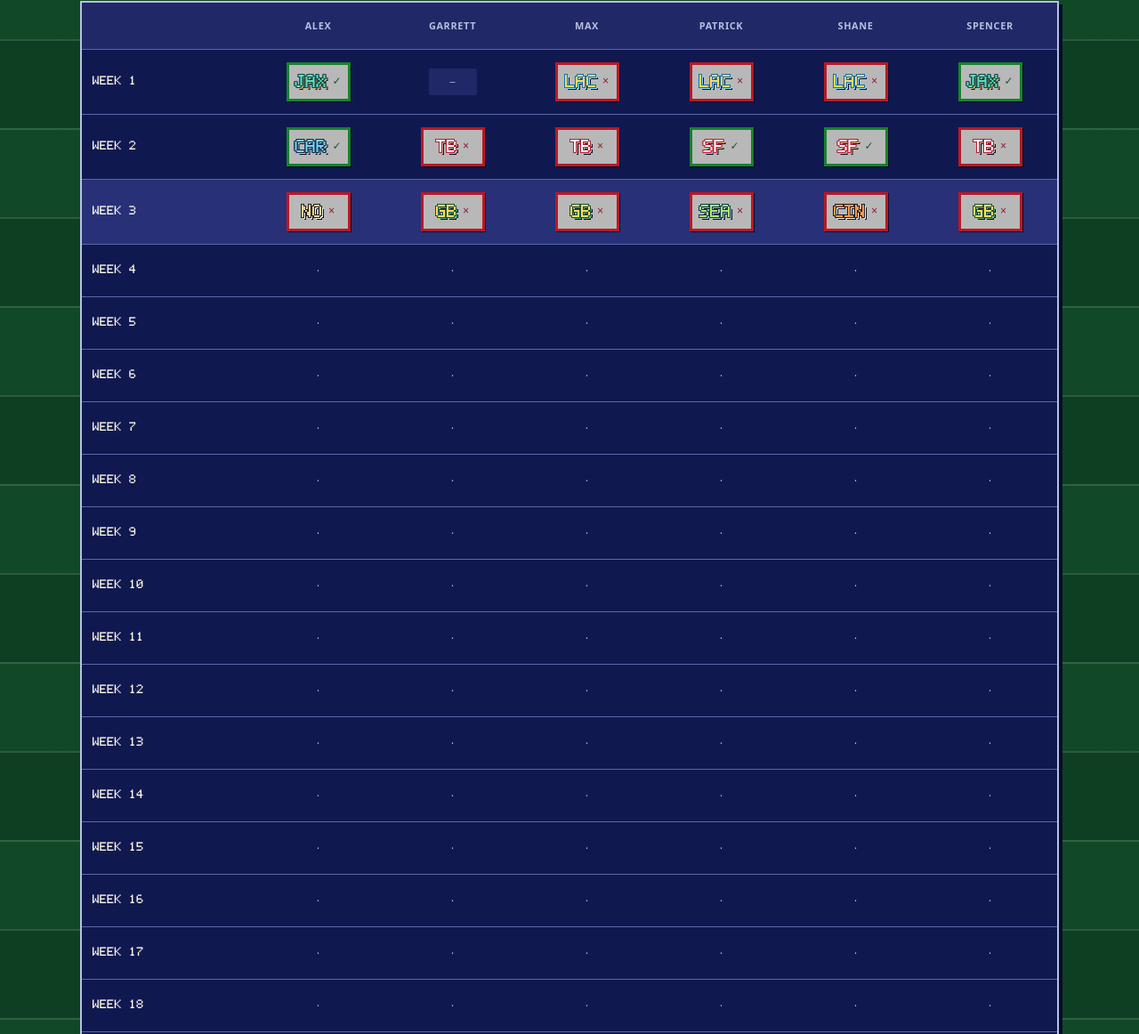
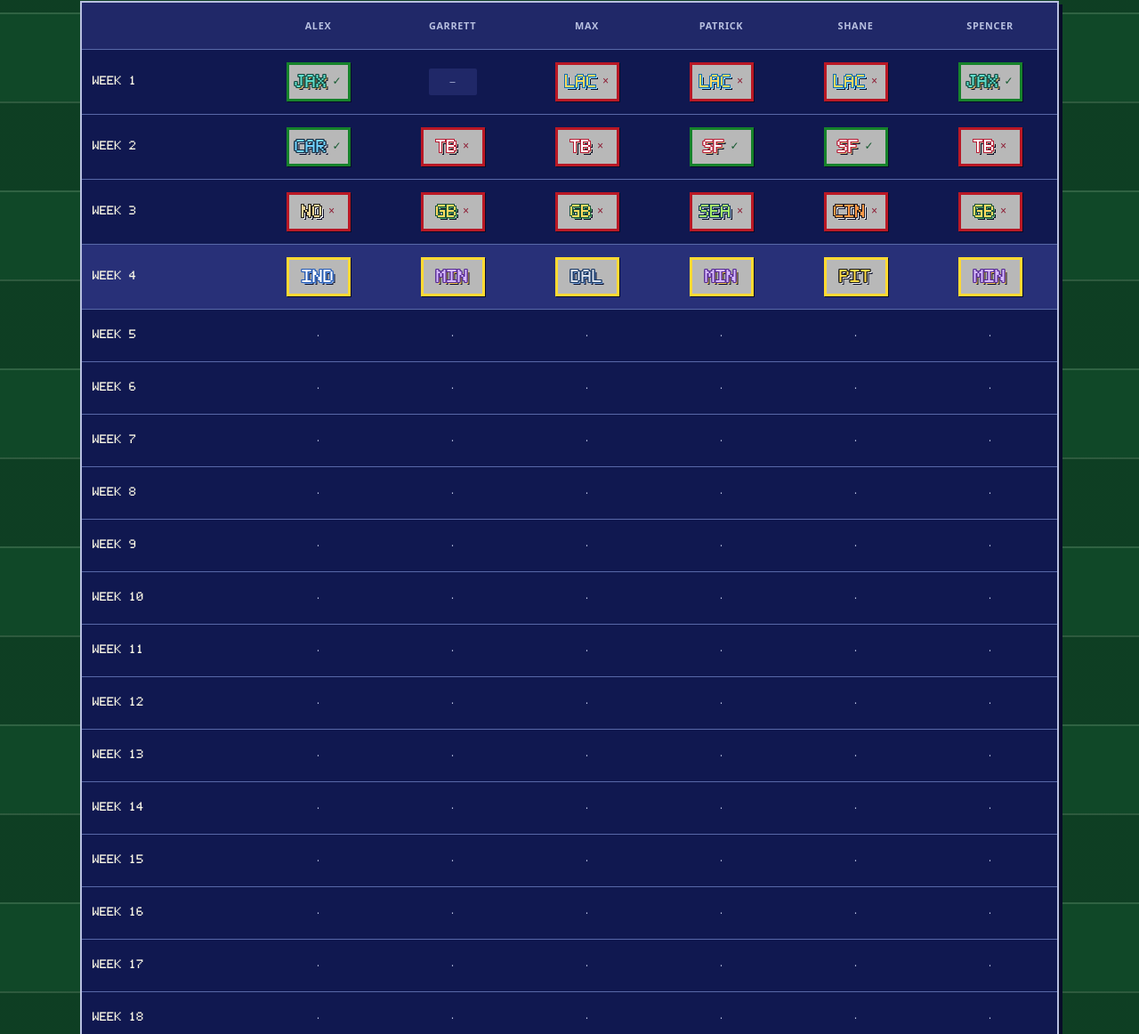
Before and after one commit to gidler/garrettidler_webpage, a plain HTML site: page nfl-quick-pick/index.html in a window 1280 px wide. Shown: the part 652-1814 px from the top of the page at 89% size. Drawn offline with Linux system fonts and the light colour scheme.

Commit message:
Update NFL Quick Pick with Week 4 picks

```diff
--- a/nfl-quick-pick/index.html
+++ b/nfl-quick-pick/index.html
@@ -947,7 +947,7 @@
 
     <script>
       // Update this data as the season progresses. The currentWeekIndex is zero-based.
-      const currentWeekIndex = 2;
+      const currentWeekIndex = 3;
       let mobileSelectedWeekIndex = currentWeekIndex;
 
       const players = ["Alex", "Garrett", "Max", "Patrick", "Shane", "Spencer"];
@@ -1025,7 +1025,7 @@
             SF: "win", TB: "loss", TEN: "loss", WAS: "win"
           }
         },
-        { label: "Week 4", phase: "Regular season", picks: {}, outcomes: {} },
+        { label: "Week 4", phase: "Regular season", picks: { Alex: "IND", Garrett: "MIN", Max: "DAL", Patrick: "MIN", Shane: "PIT", Spencer: "MIN" }, outcomes: {} },
         { label: "Week 5", phase: "Regular season", picks: {}, outcomes: {} },
         { label: "Week 6", phase: "Regular season", picks: {}, outcomes: {} },
         { label: "Week 7", phase: "Regular season", picks: {}, outcomes: {} },
```
